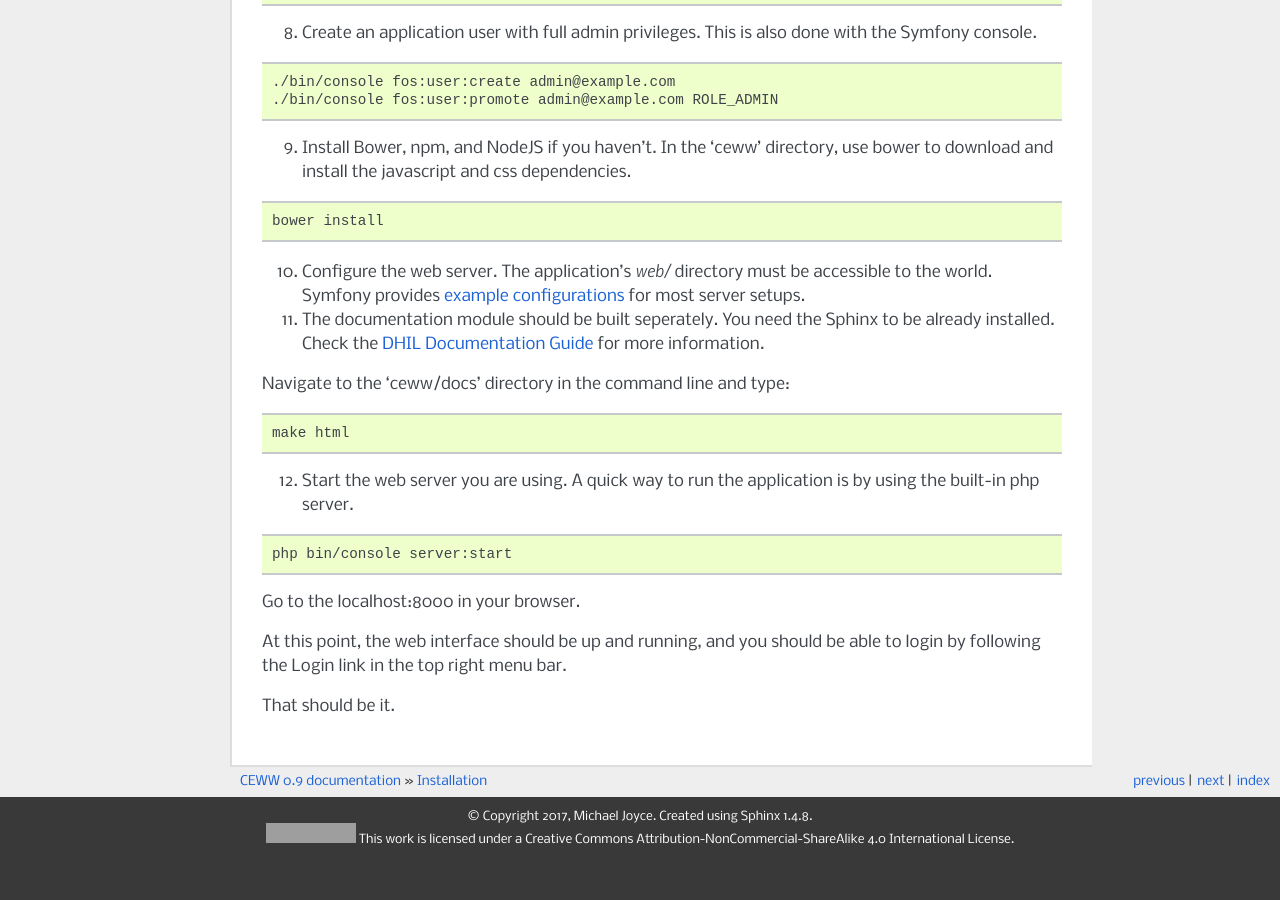
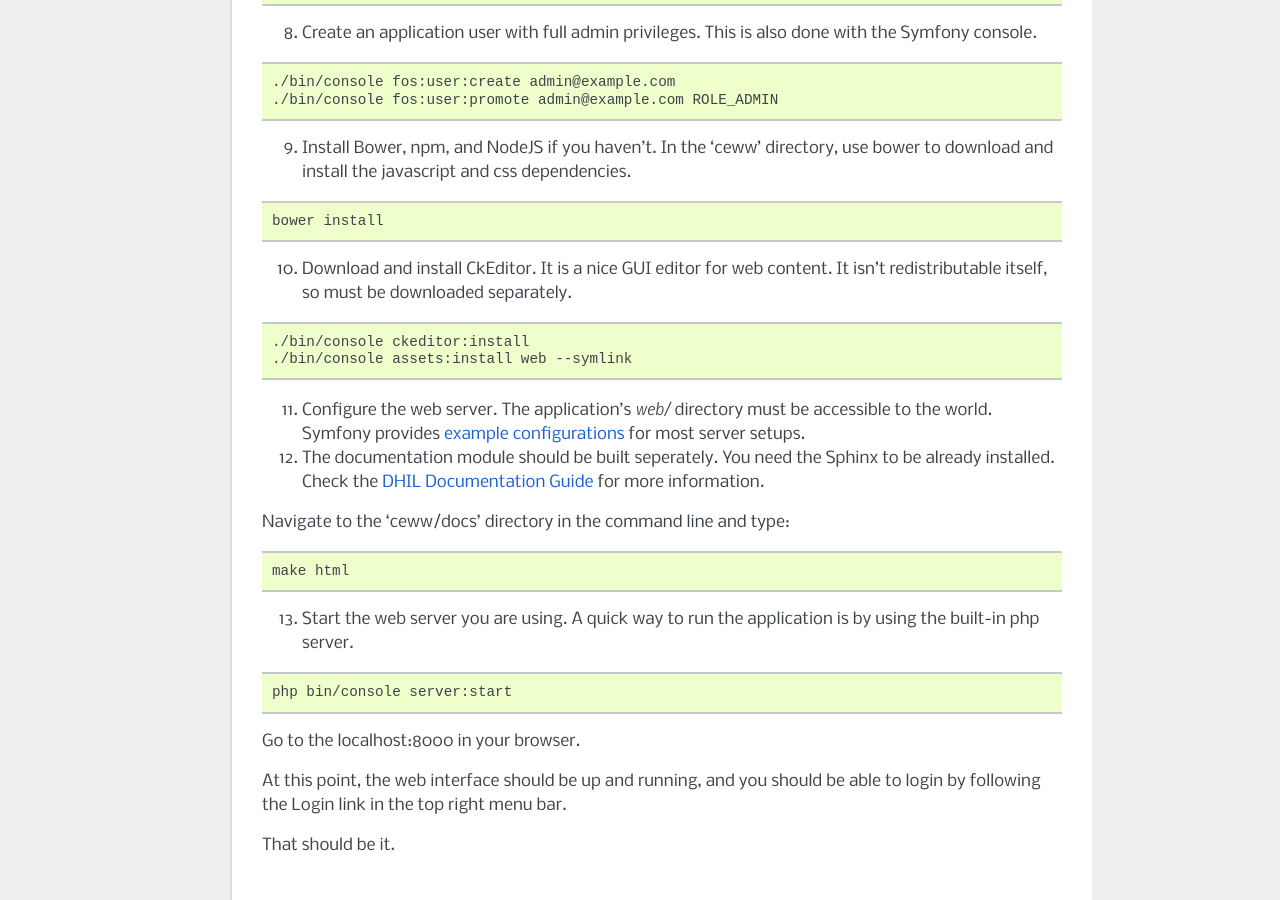
Before and after one commit to sfu-dhil/ceww-docs, a Sphinx documentation site: the page built from source/install.rst, in a window 1280 px wide and 900 px high, scrolled down 1264 px. Built offline with Sphinx 7.4.7, drawn with Linux system fonts in a browser that asks for light colours; before the commit the page ends 2123 px from its top, so only the background shows below that; grey boxes are pictures that could not be loaded.

Commit message:
add some info about installing ckeditor.

```diff
--- a/source/install.rst
+++ b/source/install.rst
@@ -72,10 +72,16 @@ Sometimes Composer runs out of memory. If that happens, try this alternate.
 
   bower install
 
-10. Configure the web server. The application's `web/` directory must be accessible to the world. Symfony provides `example configurations`_ for most server setups.
+10. Download and install CkEditor. It is a nice GUI editor for web content. It isn't redistributable itself, so must be downloaded separately.
 
+.. code-block:: bash
 
-11. The documentation module should be built seperately. You need the Sphinx to be already installed. Check the `DHIL Documentation Guide`_ for more information.
+  ./bin/console ckeditor:install
+  ./bin/console assets:install web --symlink
+
+11. Configure the web server. The application's `web/` directory must be accessible to the world. Symfony provides `example configurations`_ for most server setups.
+
+12. The documentation module should be built seperately. You need the Sphinx to be already installed. Check the `DHIL Documentation Guide`_ for more information.
 
 Navigate to the 'ceww/docs' directory in the command line and type:
 
```
Also changed, not shown: other parts of source/install.rst (+1 -1 lines).
